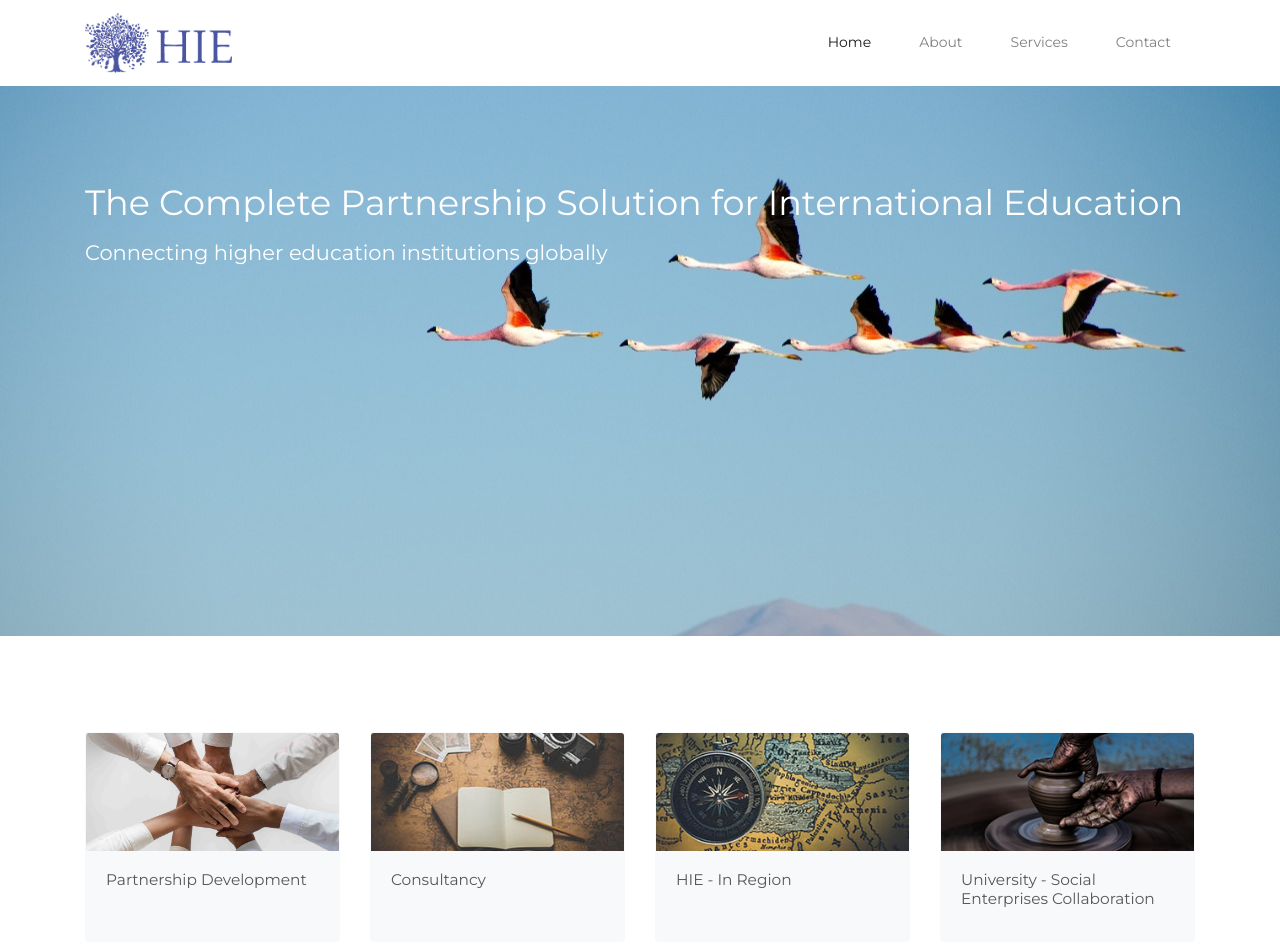
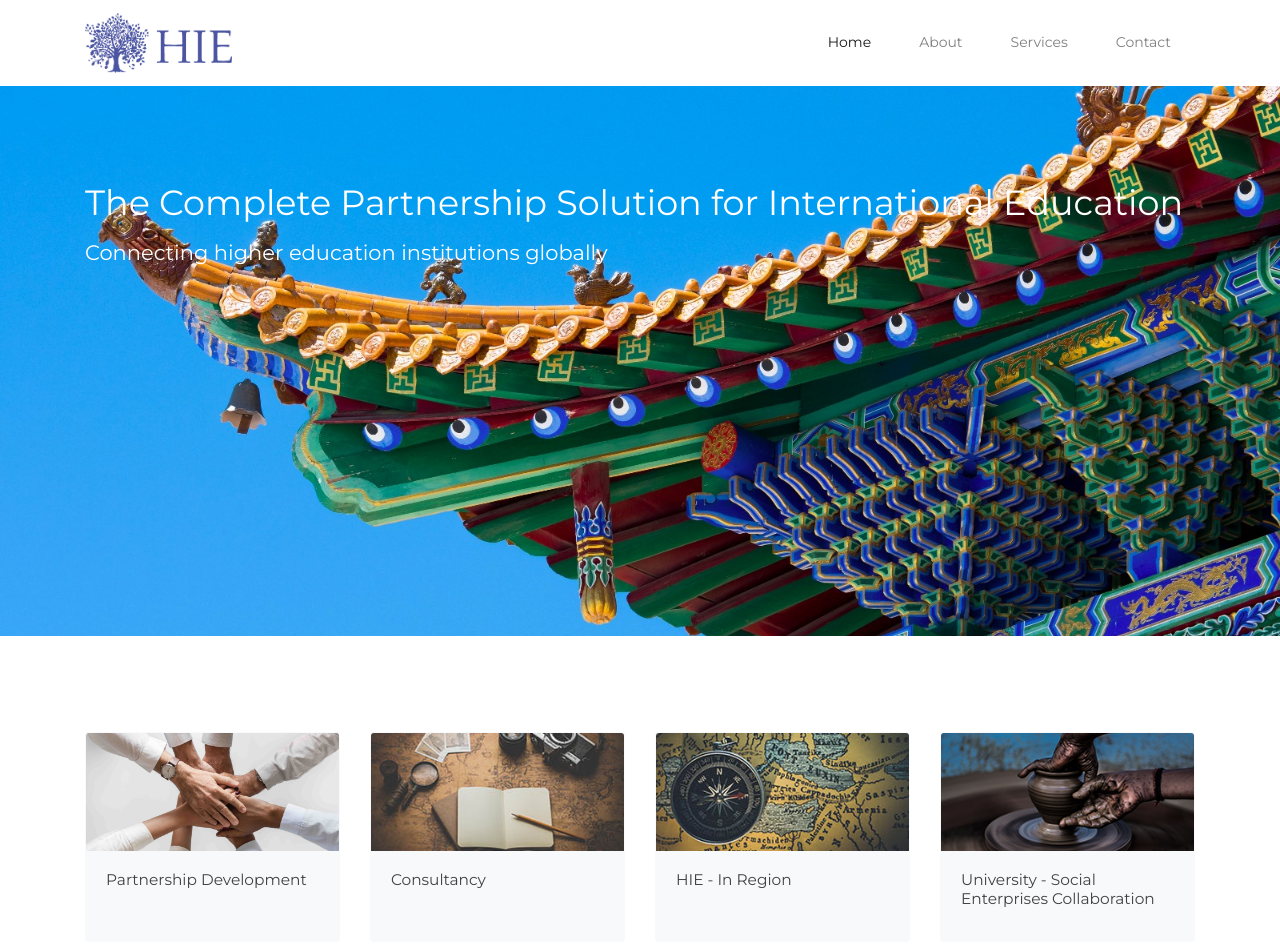
Before and after one commit to mortuz/hie, a plain HTML site: page index.html in a window 1280 px wide. Shown: the top 952 px of the page. Drawn offline with nearby package versions, Linux system fonts and the light colour scheme.

Commit message:
removed slider image

```diff
--- a/css/styles.css
+++ b/css/styles.css
@@ -23,10 +23,10 @@ body {
     background: url('../images/slide2.jpg') no-repeat center center;
     background-size: cover;
 }
-.item.item3 {
+/* .item.item3 {
     background: url('../images/slide1.jpeg') no-repeat center center;
     background-size: cover;
-}
+} */
 .item.item4 {
     background: url('../images/slide2.jpeg') no-repeat center center;
     background-size: cover;
--- a/index.html
+++ b/index.html
@@ -82,12 +82,12 @@
           </div>
         </div>
 
-        <div class="item item3">
+        <!-- <div class="item item3">
           <div class="container pt-5">
             <h1 class="display-5 hero-text pt-5 mb-3">The Complete Partnership Solution for International Education</h1>
             <h2>Connecting higher education institutions globally</h2>
           </div>
-        </div>
+        </div> -->
 
         <div class="item item4">
           <div class="container pt-5">
@@ -155,37 +155,48 @@
 
         <div class="col-md-3">
           <div class="card bg-light" style="width: 100%;">
+            <a href="./services.html">
               <img class="card-img-top" src="images/partnership-small.jpg" alt="Card image cap">
               <div class="card-body">
                 <h5 class="card-title">Partnership Development</h5>
               </div>
+            </a>
           </div>
         </div>
 
         <div class="col-md-3">
           <div class="card bg-light" style="width: 100%;">
+            <a href="./services.html">
+
               <img class="card-img-top" src="images/consultancy-small.jpg" alt="Card image cap">
               <div class="card-body">
                 <h5 class="card-title">Consultancy</h5>
               </div>
+            </a>
           </div>
         </div>
 
         <div class="col-md-3">
           <div class="card bg-light" style="width: 100%;">
+            <a href="./services.html">
+
               <img class="card-img-top" src="images/in-region.jpg" alt="Card image cap">
               <div class="card-body">
                 <h5 class="card-title">HIE - In Region</h5>
               </div>
+            </a>
           </div>
         </div>
 
         <div class="col-md-3">
           <div class="card bg-light" style="width: 100%;">
+            <a href="./services.html">
+
               <img class="card-img-top" src="images/university-social.jpg" alt="Card image cap">
               <div class="card-body">
                 <h5 class="card-title">University - Social Enterprises Collaboration</h5>
               </div>
+            </a>
           </div>
         </div>
 
```
Also changed, not shown: about.html (+1 -1 lines), services.html (+1 -1 lines). Lines whose indentation alone changed are shown as unchanged.
